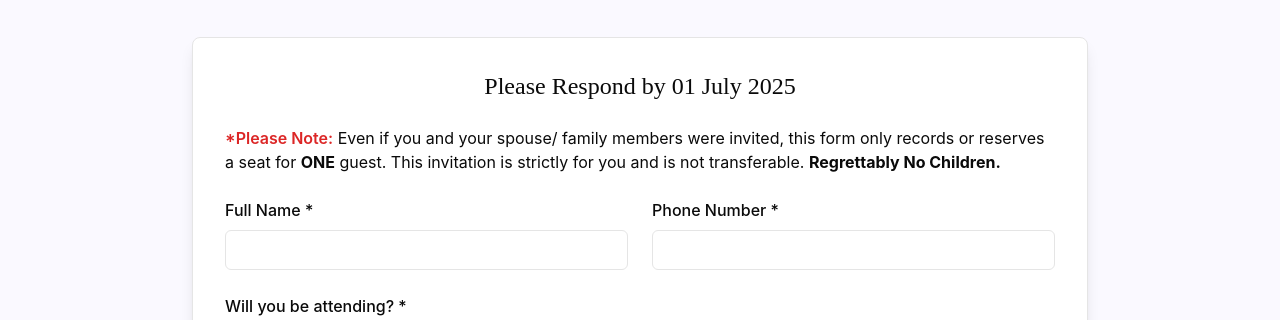
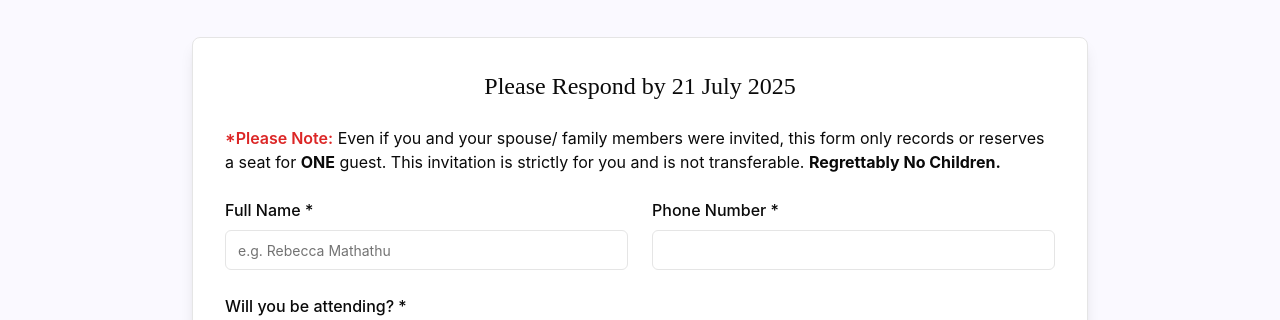
Before and after one commit to Yoesh118/takunda-and-rebecca, a Next.js app: page / in a window 1280 px wide. Both pictures are taken after a click on the button "RSVP". Shown: the part 279-599 px from the top of the page. Built offline with nearby package versions, Linux system fonts and the light colour scheme.

Commit message:
Update page.tsx

```diff
--- a/app/page.tsx
+++ b/app/page.tsx
@@ -294,7 +294,7 @@ useEffect(() => {
           <Card className="bg-white shadow-lg">
             <CardContent className="p-4 sm:p-6 lg:p-8">
               <h2 className="text-xl sm:text-2xl font-['Playfair_Display'] font-light mb-4 sm:mb-6 text-center">
-                Please Respond by 01 July 2025
+                Please Respond by 21 July 2025
               </h2>
               <p className="mb-4 sm:mb-6 text-sm sm:text-base text-center sm:text-left px-2 sm:px-0">
                 <span className="text-red-600 font-semibold">*Please Note:</span> Even if you and your spouse/ family
@@ -303,12 +303,21 @@ useEffect(() => {
               </p>
               <form onSubmit={handleRSVPSubmit} className="space-y-4 sm:space-y-6">
                 <div className="grid grid-cols-1 md:grid-cols-2 gap-4 sm:gap-6">
-                  <div>
+                    <div>
                     <Label htmlFor="name" className="text-sm sm:text-base">
                       Full Name *
                     </Label>
-                    <Input id="name" name="name" type="text" required className="mt-2" autoComplete="name" />
-                  </div>
+                    <Input
+                      id="name"
+                      name="name"
+                      type="text"
+                      required
+                      className="mt-2"
+                      autoComplete="name"
+                      title="Please enter your full name (first and last name)"
+                      placeholder="e.g. Rebecca Mathathu"
+                    />
+                    </div>
                   <div>
                     <Label htmlFor="phoneNumber" className="text-sm sm:text-base">
                       Phone Number *
```
